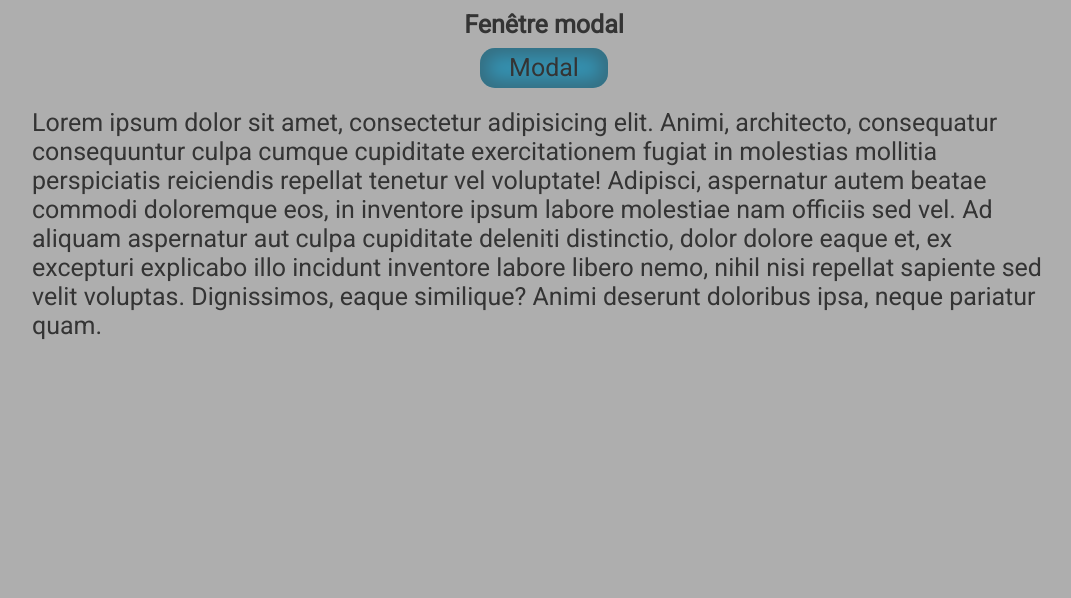
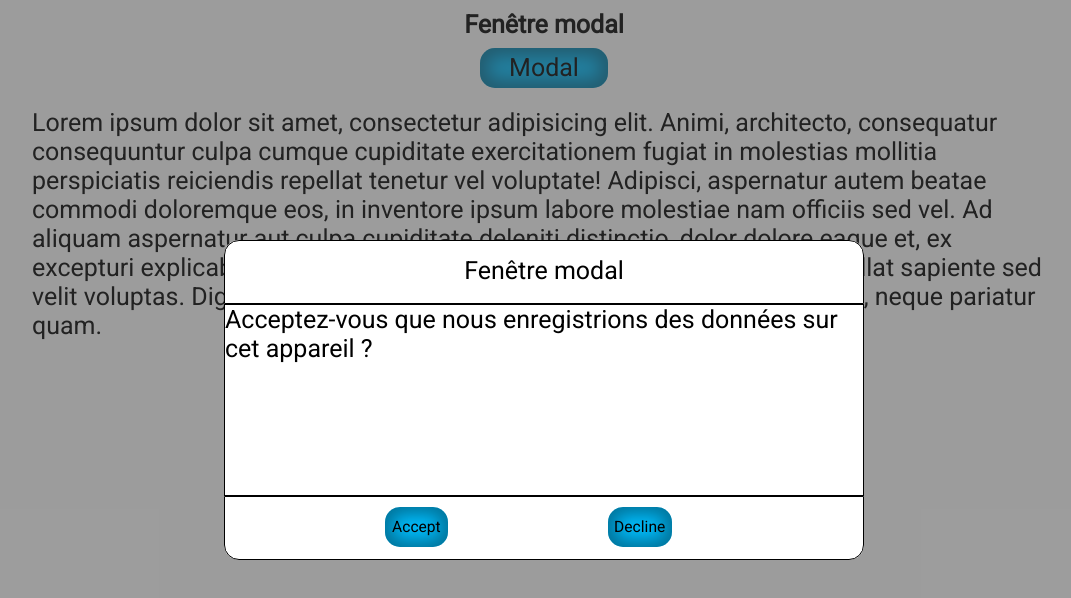
Before and after one commit to Clems-web/modal-window, a plain HTML site: page index.html in a window 1280 px wide. Both pictures are taken after a click on the button "Modal". Shown: the whole page, without its empty margins (96-1167 px from the left). Drawn offline with Linux system fonts and the light colour scheme.

Commit message:
Finito !

```diff
--- a/app.js
+++ b/app.js
@@ -1,28 +1,59 @@
-class modal  {
-    constructor(texte) {
+class Modal  {
+    constructor(titre, texte) {
+        this.titre = titre;
         this.text = texte;
+
     }
+    init() {
+        let creaDiv = document.createElement("div");
+        creaDiv.id = "popup";
+        document.body.append(creaDiv);
+
+        let creaContent = document.createElement("div");
+        creaContent.id = "modal-window";
+        creaDiv.append(creaContent);
+
+        let divTitre = document.createElement("div");
+        divTitre.id = "divTitre";
+        divTitre.innerHTML = this.titre;
+        creaContent.append(divTitre);
+
+        let divTexte = document.createElement("div");
+        divTexte.id = "divTexte";
+        divTexte.innerHTML = this.text;
+        creaContent.append(divTexte);
+
+        let divButton = document.createElement("div");
+        divButton.id = "divButton";
+        creaContent.append(divButton);
+
+        let buttonAccept = document.createElement("button");
+        buttonAccept.id = "buttonAccept";
+        buttonAccept.innerHTML = "Accept";
+
+        let buttonDecline = document.createElement("button");
+        buttonDecline.id = "buttonDecline";
+        buttonDecline.innerHTML = "Decline";
+
+        divButton.append(buttonAccept);
+        divButton.append(buttonDecline);
+    };
+
     close() {
-
+        document.body.lastChild.remove();
     }
 }
 
 let buttonModal = document.getElementById("modal");
 
 buttonModal.addEventListener("click", ()=> {
-    let creaDiv = document.createElement("div");
-    creaDiv.id = "popup";
-    creaDiv.style.width = "100%";
-    creaDiv.style.height = "100vh";
-    creaDiv.style.background = "dimgrey";
-    creaDiv.style.opacity = "0.5";
-    creaDiv.style.position = "absolute";
-    creaDiv.style.zindex = "10";
-    creaDiv.style.left = "0";
-    creaDiv.style.top = "0";
+    let blabla = new Modal("Fenêtre modal", "Acceptez-vous que nous enregistrions des données sur cet appareil ?");
+    blabla.init();
 
-
-
-
-    document.body.append(creaDiv);
+    buttonAccept.addEventListener("click", function () {
+        blabla.close();
+    })
+    buttonDecline.addEventListener("click", function () {
+        blabla.close();
+    })
 })
--- a/style.css
+++ b/style.css
@@ -4,6 +4,7 @@
     font-size: 62.5%;
     font-family: 'Roboto', sans-serif;
     color: black;
+    box-sizing: border-box;
 }
 body {
     background-color: whitesmoke;
@@ -35,3 +36,52 @@ button {
     font-size: 2.5rem;
     width: 80%;
 }
+
+#popup {
+    width: 100%;
+    height: 100vh;
+    background: rgba(69,69,69,0.5);
+    position: absolute;
+    z-index: 10;
+    left: 0;
+    top: 0;
+    display: flex;
+    justify-content: center;
+    align-items: center;
+}
+
+#modal-window {
+    width: 50%;
+    height: 40vh;
+    background-color: white;
+    border-radius: 15px;
+}
+
+#divTitre, #divButton {
+    width: 100%;
+    height: 20%;
+    border: 1px solid black;
+    font-size: 2.5rem;
+}
+
+#divTexte {
+    width: 100%;
+    height: 60%;
+    border: 1px solid black;
+    font-size: 2.5rem;
+}
+#divTitre {
+    text-align: center;
+    border-top-left-radius: 15px;
+    border-top-right-radius: 15px;
+    padding-top: 1.5rem;
+}
+
+#divButton {
+    padding-top: 1rem;
+    border-bottom-left-radius: 15px;
+    border-bottom-right-radius: 15px;
+}
+#buttonAccept, #buttonDecline {
+    margin-left: 25%;
+}
```
